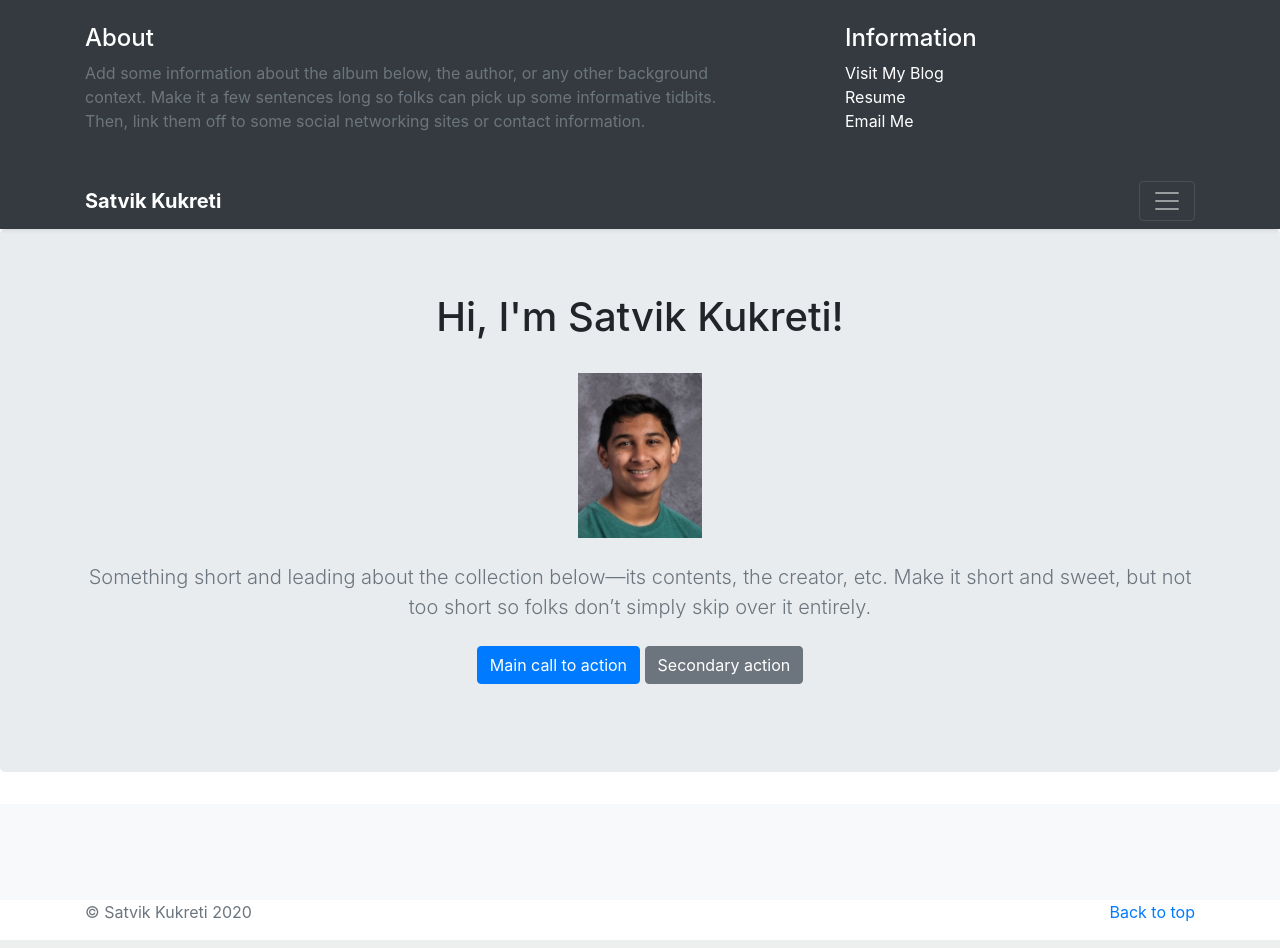
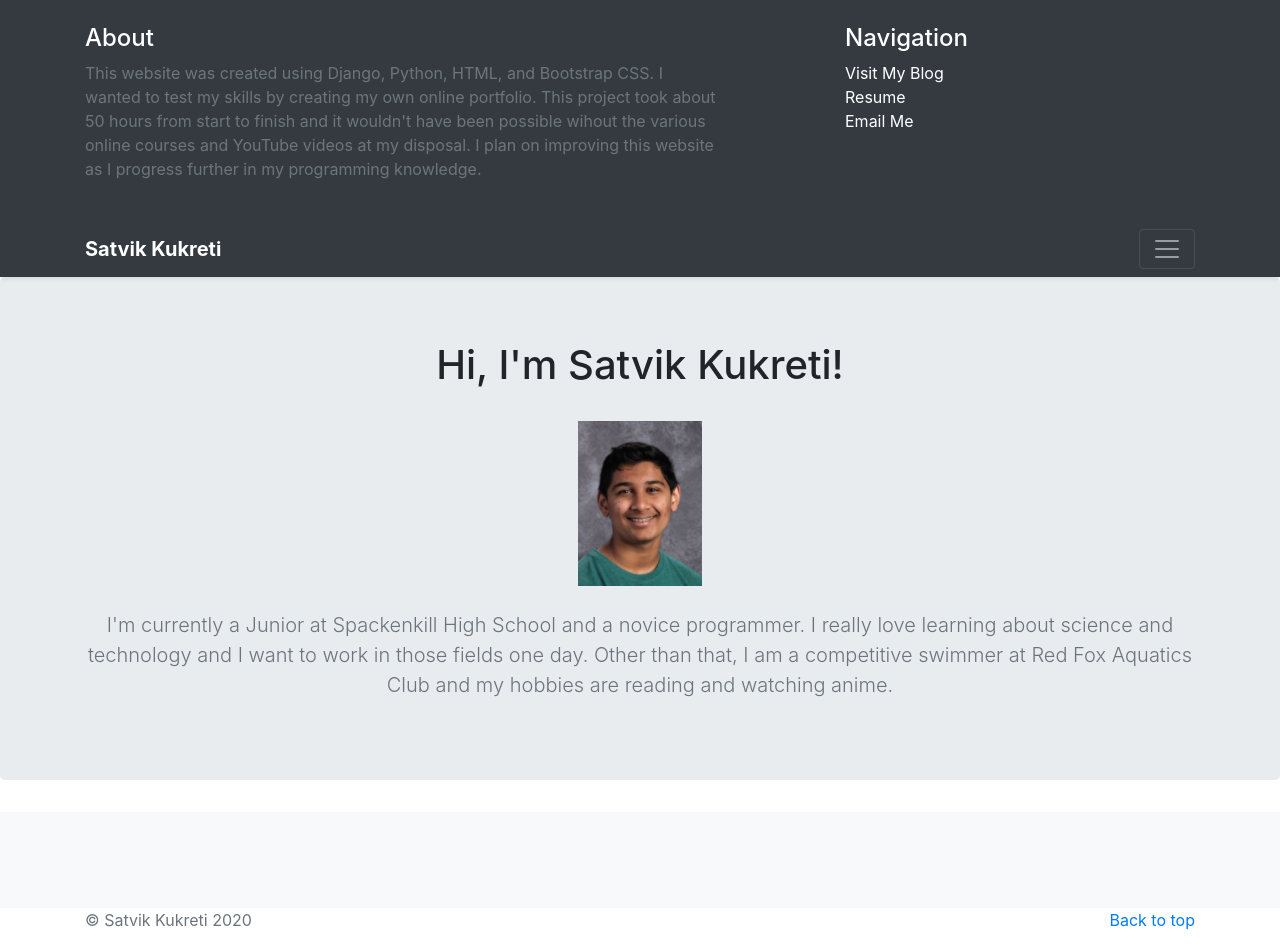
Before and after one commit to satkukreti/onlineportfolio-project, a Django app: page / in a window 1280 px wide, after a click that opens the changed part. Run offline with Django 3.2, Linux system fonts and the light colour scheme; data that the repository does not hold is empty.

Commit message:
Version 1.0

```diff
--- a/blog/templates/blog/allblogs.html
+++ b/blog/templates/blog/allblogs.html
@@ -52,12 +52,12 @@
    <div class="row">
      <div class="col-sm-8 col-md-7 py-4">
        <h4 class="text-white">About</h4>
-       <p class="text-muted">Add some information about the album below, the author, or any other background context. Make it a few sentences long so folks can pick up some informative tidbits. Then, link them off to some social networking sites or contact information.</p>
+       <p class="text-muted">This website was created using Django, Python, HTML, and Bootstrap CSS. I wanted to test my skills by creating my own online portfolio. This project took about 50 hours from start to finish and it wouldn't have been possible wihout the various online courses and YouTube videos at my disposal. I plan on improving this website as I progress further in my programming knowledge.</p>
      </div>
      <div class="col-sm-4 offset-md-1 py-4">
-       <h4 class="text-white">Information</h4>
+       <h4 class="text-white">Navigation</h4>
        <ul class="list-unstyled">
-         <li><a href="{% static 'CV.pdf' %}" class="text-white">Resume</a></li>
+         <li><a href="{% static 'resume.pdf' %}" class="text-white">Resume</a></li>
          <li><a href="mailto:satkukreti@gmail.com" class="text-white">Email Me</a></li>
        </ul>
      </div>
--- a/work/templates/work/home.html
+++ b/work/templates/work/home.html
@@ -46,13 +46,13 @@
       <div class="row">
         <div class="col-sm-8 col-md-7 py-4">
           <h4 class="text-white">About</h4>
-          <p class="text-muted">Add some information about the album below, the author, or any other background context. Make it a few sentences long so folks can pick up some informative tidbits. Then, link them off to some social networking sites or contact information.</p>
+          <p class="text-muted">This website was created using Django, Python, HTML, and Bootstrap CSS. I wanted to test my skills by creating my own online portfolio. This project took about 50 hours from start to finish and it wouldn't have been possible wihout the various online courses and YouTube videos at my disposal. I plan on improving this website as I progress further in my programming knowledge.</p>
         </div>
         <div class="col-sm-4 offset-md-1 py-4">
-          <h4 class="text-white">Information</h4>
+          <h4 class="text-white">Navigation</h4>
           <ul class="list-unstyled">
             <li><a href="{% url 'allblogs' %}" class="text-white">Visit My Blog</a></li>
-            <li><a href="{% static 'CV.pdf' %}" class="text-white">Resume</a></li>
+            <li><a href="{% static 'resume.pdf' %}" class="text-white">Resume</a></li>
             <li><a href="mailto:satkukreti@gmail.com" class="text-white">Email Me</a></li>
           </ul>
         </div>
@@ -79,12 +79,8 @@
       <br/>
       <img src="{% static 'selfImage.png' %}" />
       <br/>
-      <br />
-      <p class="lead text-muted">Something short and leading about the collection below—its contents, the creator, etc. Make it short and sweet, but not too short so folks don’t simply skip over it entirely.</p>
-      <p>
-        <a href="#" class="btn btn-primary my-2">Main call to action</a>
-        <a href="#" class="btn btn-secondary my-2">Secondary action</a>
-      </p>
+      <br/>
+      <p class="lead text-muted">I'm currently a Junior at Spackenkill High School and a novice programmer. I really love learning about science and technology and I want to work in those fields one day. Other than that, I am a competitive swimmer at Red Fox Aquatics Club and my hobbies are reading and watching anime.</p>
     </div>
   </section>
 
@@ -99,7 +95,6 @@
             <div class="card-body">
               <h5 class="card-title">{{ work.title }}</h5>
               <p class="card-text">{{ work.summary }}</p>
-              <a href="#" class="btn btn-primary">Go somewhere</a>
             </div>
           </div>
         </div>
```
Also changed, not shown: blog/templates/blog/detail.html (+4 -13 lines).
